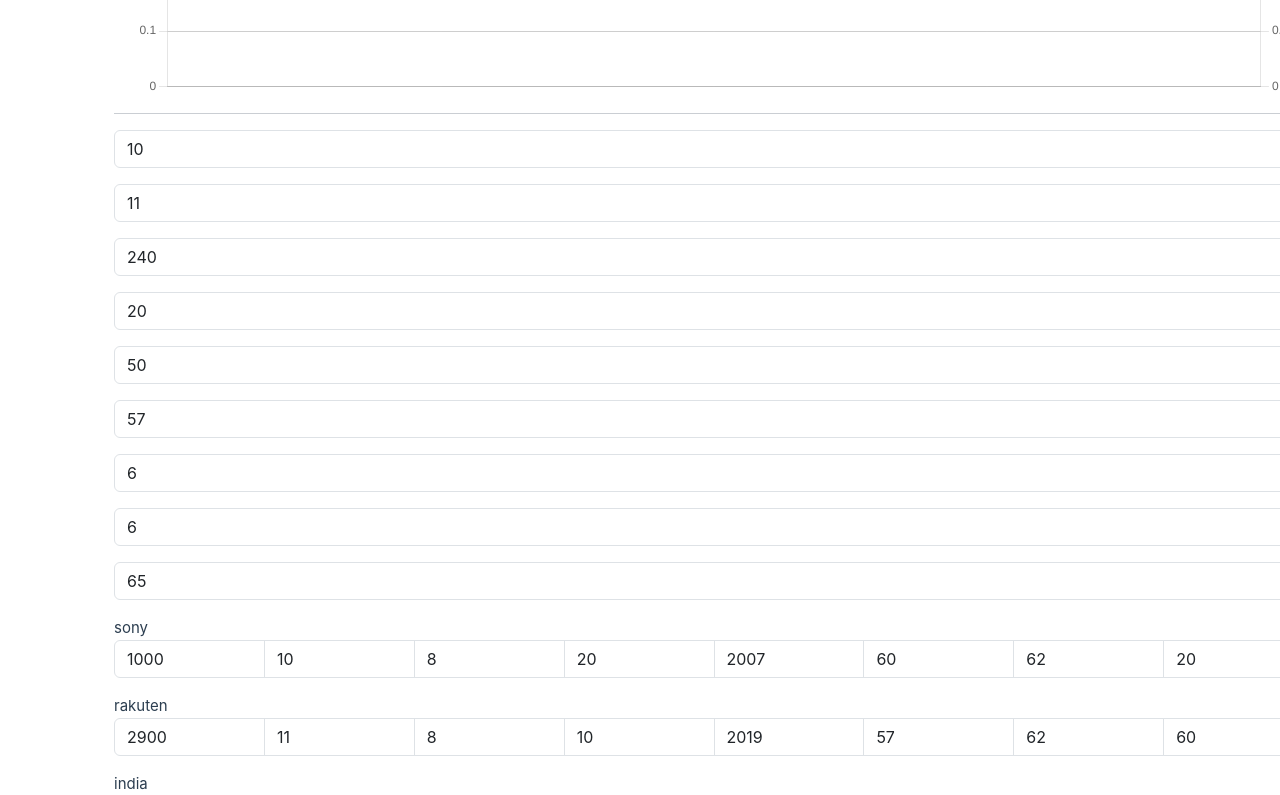
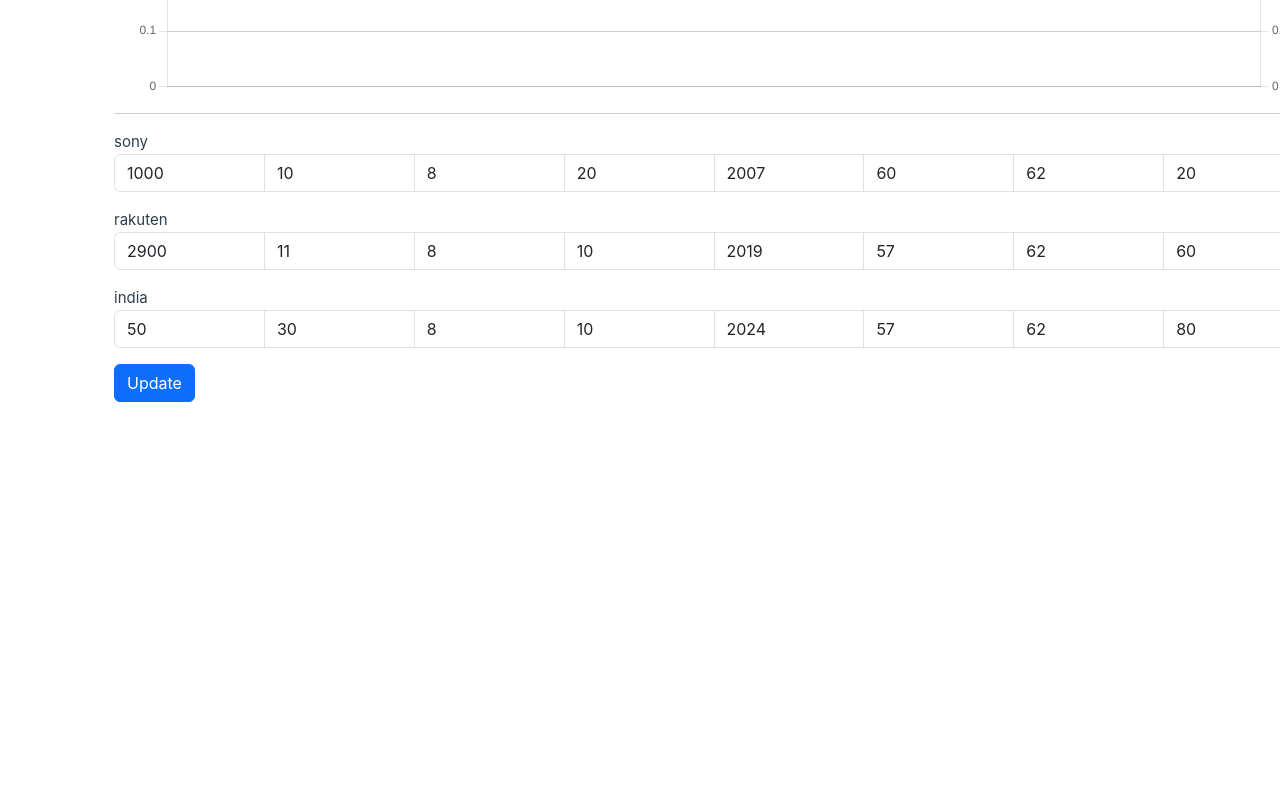
Before and after one commit to boneandrea/asset-simulation, a Vue app in the folder front/: page / in a window 1280 px wide. Shown: the part 559-1354 px from the top of the page. After the commit the page ends 1134 px from the top, so only its background shows below. Built offline with nearby package versions, Linux system fonts and the light colour scheme.

Commit message:
remove input fields

```diff
--- a/front/src/components/Simulator.vue
+++ b/front/src/components/Simulator.vue
@@ -4,51 +4,6 @@
 	</div>
 	<hr />
 	<div @keyup.enter="update">
-		<div class="input-group mb-3">
-			<input v-model="config.s" type="number" class="form-control" min="0" placeholder="sony yield % (e.g.: 10)" />
-		</div>
-		<div class="input-group mb-3">
-			<input v-model="config.r" type="number" class="form-control" min="0" placeholder="楽天 yield % (e.g.: 11)" />
-		</div>
-		<div class="input-group mb-3">
-			<input v-model="config.d" type="number" class="form-control" step="10" min="0" placeholder="楽天 年間積立" />
-		</div>
-		<div class="input-group mb-3">
-			<input v-model="config.S" type="number" min="0" class="form-control" placeholder="sony 取り崩し/month" />
-		</div>
-		<div class="input-group mb-3">
-			<input v-model="config.R" type="number" class="form-control" min="0" placeholder="楽天 取り崩し/month" />
-		</div>
-		<div class="input-group mb-3">
-			<input v-model="config.year" type="number" class="form-control" min="55" placeholder="楽天終了年齢" />
-		</div>
-		<div class="input-group mb-3">
-			<input
-				v-model="config.rate_later.sony"
-				type="number"
-				min="0"
-				class="form-control"
-				placeholder="低減yield % (sony)"
-			/>
-		</div>
-		<div class="input-group mb-3">
-			<input
-				v-model="config.rate_later.rakuten"
-				type="number"
-				min="0"
-				class="form-control"
-				placeholder="低減yield % (rakuten)"
-			/>
-		</div>
-		<div class="input-group mb-3">
-			<input
-				v-model="config.year_change_rate"
-				type="number"
-				class="form-control"
-				placeholder="低減レートになる年齢"
-				min="50"
-			/>
-		</div>
 		<Input v-for="(item, index) in items" :id="index" :data="item" @change="change" />
 	</div>
 	<div class="input-group mb-3">
```
